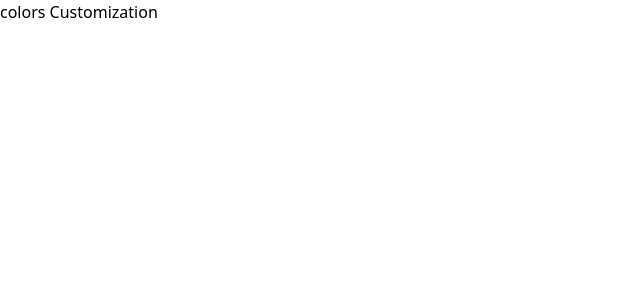
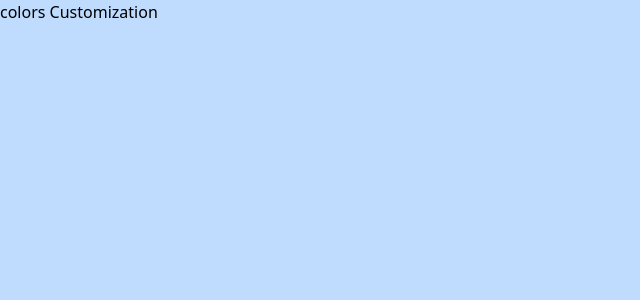
Before and after one commit to m-atique/tailwind, a Next.js app in the folder tailwind-series/: page / in a window 1280 px wide. Shown: the top 300 px of the page, without its empty margins (0-640 px from the left). Built offline with nearby package versions, Linux system fonts and the light colour scheme.

Commit message:
customized using global css  @ layer @apply method

```diff
--- a/tailwind-series/src/app/globals.css
+++ b/tailwind-series/src/app/globals.css
@@ -1,3 +1,11 @@
 @tailwind base;
 @tailwind components;
 @tailwind utilities;
+
+
+@layer base {
+    html{
+
+        @apply bg-blue-200
+    }
+}
```
